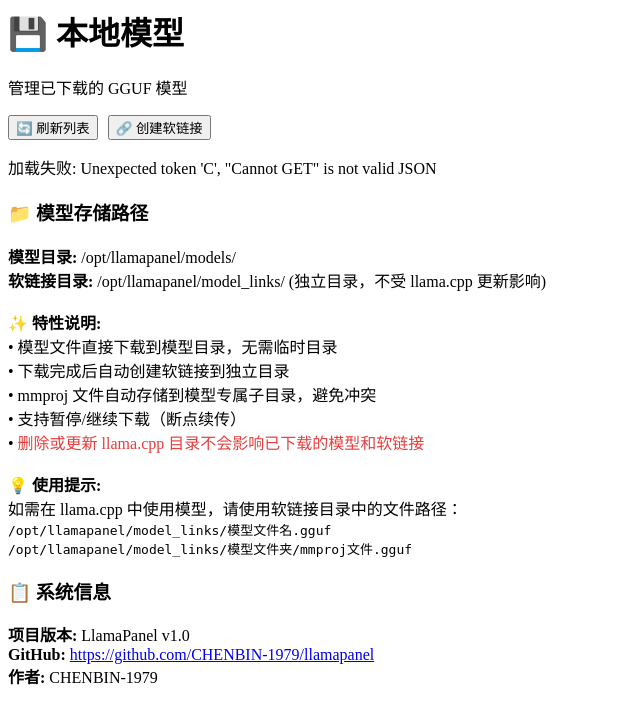
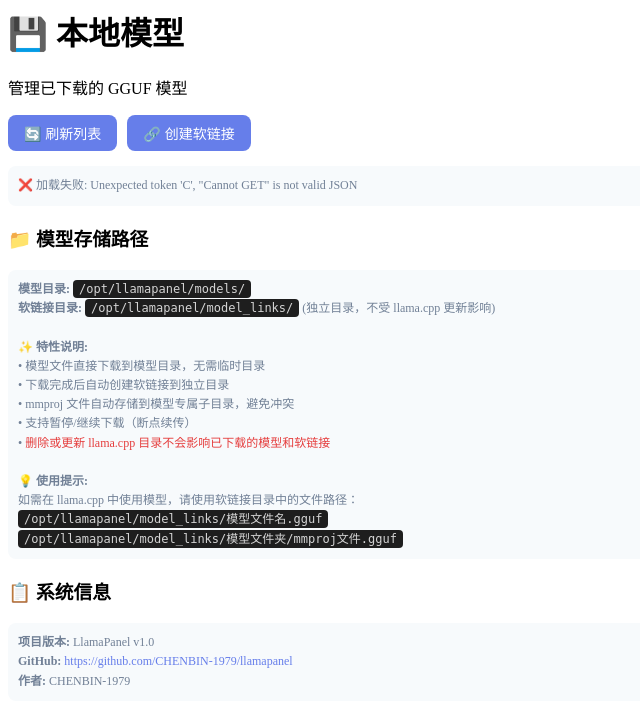
Before and after one commit to CHENBIN-1979/llamapanel, a Python web app: template backend/templates/local.html in a window 1280 px wide. Shown: the top 725 px of the page, without its empty margins (0-640 px from the left). Run offline with Jinja, Linux system fonts and the light colour scheme; the template is opened without the code that fills it, so the values that code supplies are empty.

Commit message:
优化: 本地模型页面格式与模型下载页统一，修复路径显示

```diff
--- a/backend/templates/local.html
+++ b/backend/templates/local.html
@@ -3,8 +3,8 @@
     <p class="subtitle">管理已下载的 GGUF 模型</p>
 
     <div style="margin-bottom: 15px; display: flex; gap: 10px;">
-        <button onclick="refreshLocalModels()">🔄 刷新列表</button>
-        <button onclick="createSymlinks()">🔗 创建软链接</button>
+        <button class="btn-primary" onclick="refreshLocalModels()">🔄 刷新列表</button>
+        <button class="btn-primary" onclick="createSymlinks()">🔗 创建软链接</button>
     </div>
 
     <div id="localModelsList">
@@ -15,8 +15,8 @@
 <div class="card">
     <h3>📁 模型存储路径</h3>
     <div class="info-text">
-        <strong>模型目录:</strong> /opt/llamapanel/models/<br>
-        <strong>软链接目录:</strong> /opt/llamapanel/model_links/ (独立目录，不受 llama.cpp 更新影响)<br><br>
+        <strong>模型目录:</strong> <code>/opt/llamapanel/models/</code><br>
+        <strong>软链接目录:</strong> <code>/opt/llamapanel/model_links/</code> (独立目录，不受 llama.cpp 更新影响)<br><br>
         <strong>✨ 特性说明:</strong><br>
         • 模型文件直接下载到模型目录，无需临时目录<br>
         • 下载完成后自动创建软链接到独立目录<br>
@@ -38,6 +38,86 @@
         <strong>作者:</strong> CHENBIN-1979
     </div>
 </div>
+
+<style>
+    .btn-primary {
+        background: #667eea;
+        color: white;
+        border: none;
+        padding: 8px 16px;
+        border-radius: 8px;
+        cursor: pointer;
+        font-size: 14px;
+        transition: all 0.3s;
+    }
+    .btn-primary:hover {
+        background: #5a67d8;
+        transform: translateY(-1px);
+    }
+    .models-table {
+        width: 100%;
+        border-collapse: collapse;
+    }
+    .models-table th, .models-table td {
+        padding: 12px;
+        text-align: left;
+        border-bottom: 1px solid #e2e8f0;
+    }
+    .models-table th {
+        background: #f7fafc;
+        font-weight: 600;
+    }
+    .models-table tr:hover {
+        background: #f7fafc;
+    }
+    button.small {
+        background: #e53e3e;
+        color: white;
+        border: none;
+        padding: 4px 12px;
+        border-radius: 8px;
+        cursor: pointer;
+        font-size: 12px;
+        transition: all 0.3s;
+    }
+    button.small:hover {
+        background: #c53030;
+    }
+    .loading {
+        display: inline-block;
+        width: 16px;
+        height: 16px;
+        border: 2px solid #e2e8f0;
+        border-top-color: #667eea;
+        border-radius: 50%;
+        animation: spin 0.6s linear infinite;
+    }
+    @keyframes spin { to { transform: rotate(360deg); } }
+    .info-text {
+        font-size: 12px;
+        color: #718096;
+        margin-top: 10px;
+        padding: 10px;
+        background: #f7fafc;
+        border-radius: 8px;
+        line-height: 1.6;
+    }
+    code {
+        background: #1e1e1e;
+        color: #d4d4d4;
+        padding: 2px 6px;
+        border-radius: 4px;
+        font-family: monospace;
+        font-size: 12px;
+    }
+    a {
+        color: #667eea;
+        text-decoration: none;
+    }
+    a:hover {
+        text-decoration: underline;
+    }
+</style>
 
 <script>
     let localModelsCache = [];
@@ -68,21 +148,21 @@
                     let sizeClass = isPartial ? 'style="color: #e67e22;"' : '';
                     html += `
                         <tr>
-                            <td ${sizeClass}>${escapeHtml(displayName)}${isPartial ? ' (下载中)' : ''}</td>
+                            <td ${sizeClass}>${escapeHtml(displayName)}${isPartial ? ' <span style="color:#e67e22;">(下载中)</span>' : ''}</td>
                             <td>${model.size_str}</td>
                             <td>${model.modified}</td>
-                            <td><button class="small danger" onclick="deleteLocalModel('${escapeHtml(model.name)}')">🗑️ 删除</button></td>
+                            <td><button class="small" onclick="deleteLocalModel('${escapeHtml(model.name)}')">🗑️ 删除</button></td>
                         </tr>
                     `;
                 }
                 html += '</tbody></table>';
                 modelsDiv.innerHTML = html;
             } else {
-                modelsDiv.innerHTML = '<div class="info-text">暂无本地模型，请从「模型下载」页面下载</div>';
+                modelsDiv.innerHTML = '<div class="info-text">📭 暂无本地模型，请从「模型下载」页面下载</div>';
             }
         } catch(e) {
             console.error('刷新失败:', e);
-            modelsDiv.innerHTML = '<div class="info-text">加载失败: ' + e.message + '</div>';
+            modelsDiv.innerHTML = '<div class="info-text">❌ 加载失败: ' + e.message + '</div>';
         }
     }
 
@@ -95,6 +175,11 @@
                 const data = await response.json();
                 alert(data.message);
                 refreshLocalModels();
+
+                // 通知下载页面刷新（如果存在）
+                if (window.parent && window.parent.refreshDownloadFileList) {
+                    window.parent.refreshDownloadFileList();
+                }
             } catch(e) {
                 console.error('删除失败:', e);
                 alert('删除失败: ' + e.message);
@@ -117,10 +202,5 @@
     window.refreshLocalModels = refreshLocalModels;
 
     // 页面加载时刷新
-    window.initLocalPage = () => {
-        refreshLocalModels();
-    };
-
-    // 初始化
     refreshLocalModels();
 </script>
```
